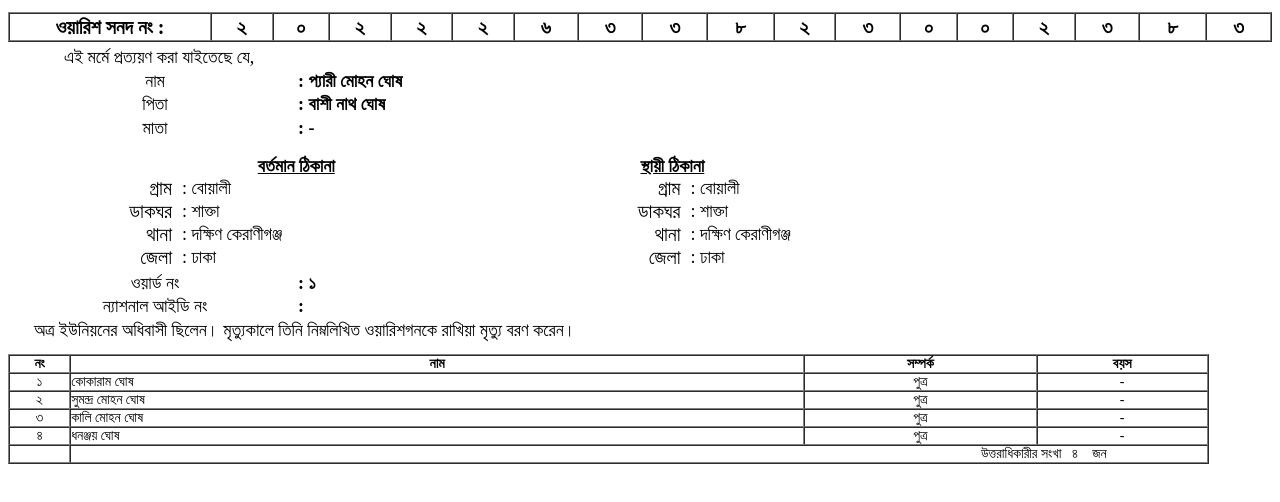
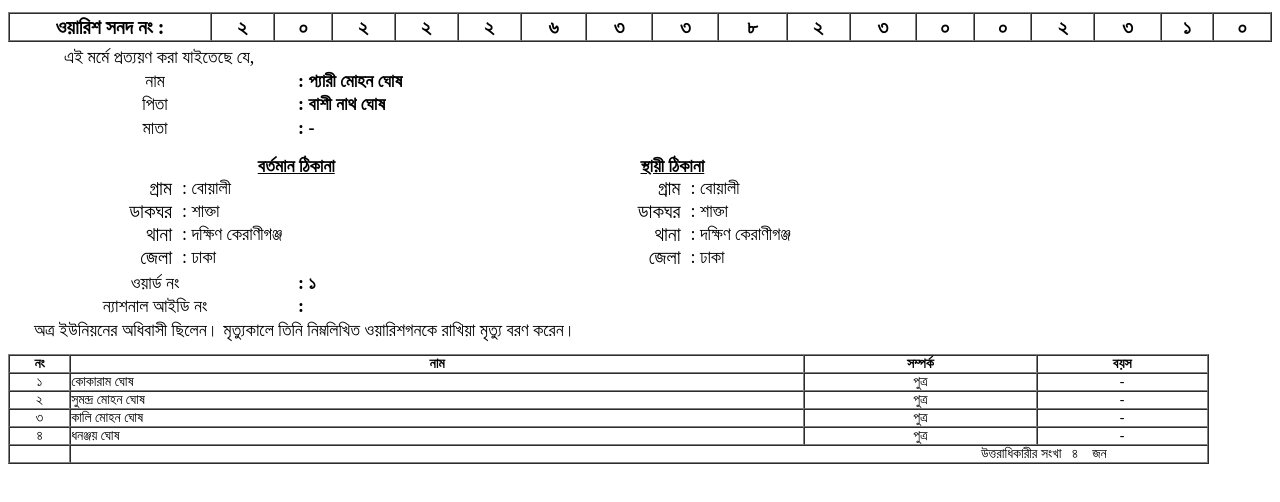
Before and after one commit to ldtaxgovbd/bastaup-tid-20222633823002310, a plain HTML site: page index.html in a window 1280 px wide. Shown: the part 178-680 px from the top of the page. Drawn offline with Linux system fonts and the light colour scheme.

Commit message:
Update index.html

```diff
--- a/index.html
+++ b/index.html
@@ -62,9 +62,9 @@
 
 				<td style="text-align:center; font-weight:bold; font-size:20px;">৩</td>
 
-				<td style="text-align:center; font-weight:bold; font-size:20px;">৮</td>
+				<td style="text-align:center; font-weight:bold; font-size:20px;">১</td>
 
-				<td style="text-align:center; font-weight:bold; font-size:20px;">৩</td>
+				<td style="text-align:center; font-weight:bold; font-size:20px;">০</td>
 							</tr>
 		</tbody></table>
 
```
